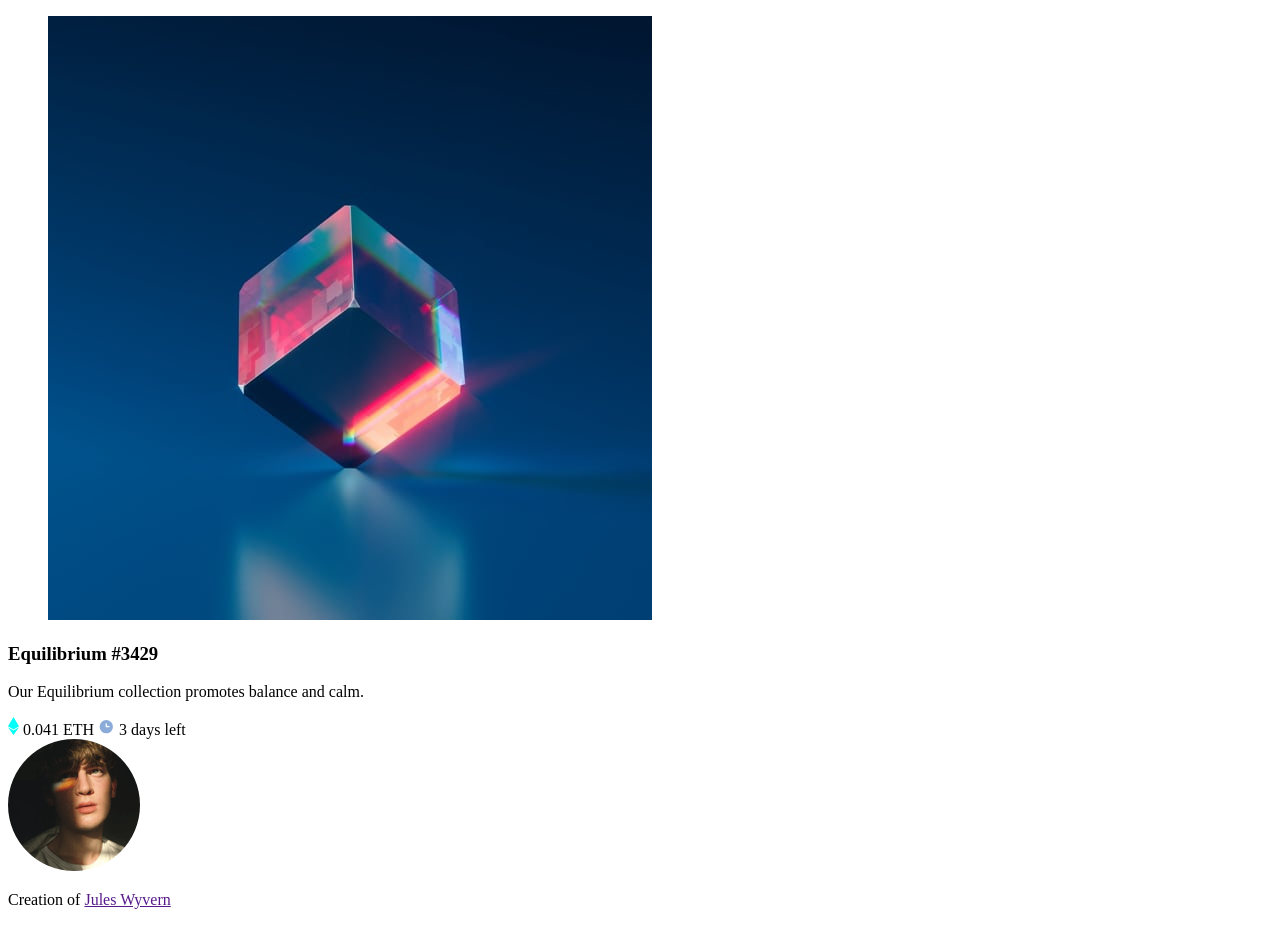
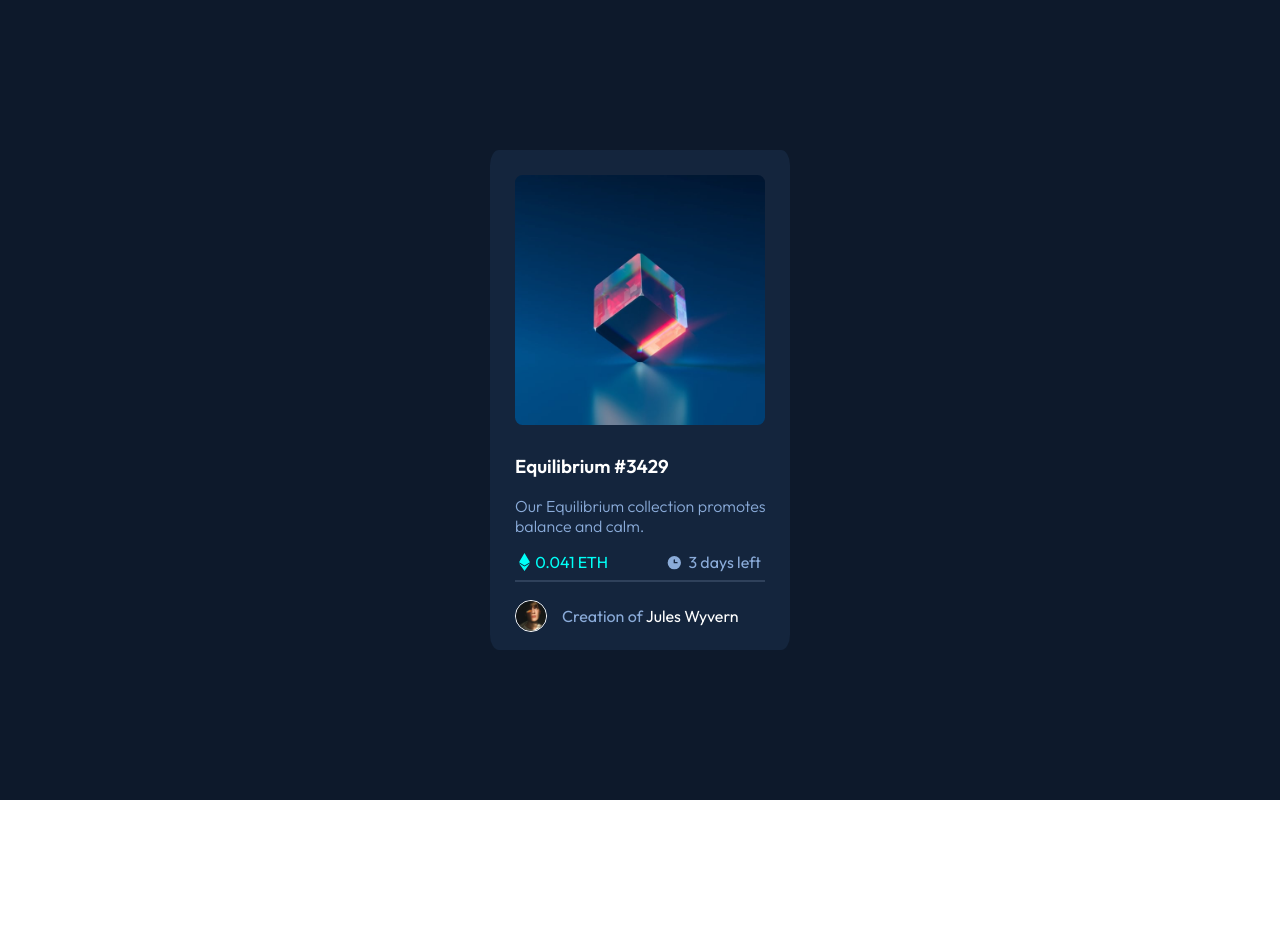
Before and after one commit to jlac8/nft-preview-card, a plain HTML site: page src/index.html in a window 1280 px wide. After the commit the page ends 800 px from the top, so only its background shows below. Drawn offline with Linux system fonts and the light colour scheme.

Commit message:
feat: styles CSS

```diff
--- a/src/index.html
+++ b/src/index.html
@@ -9,14 +9,12 @@
 <body>
   <main>
     <article class="nft-card">
-      <figure>
-        <img class="nft-card__image" src="../images/image-equilibrium.jpg" alt="NFT Image">
-      </figure>
+      <img class="nft-card__image" src="../images/image-equilibrium.jpg" alt="NFT Image">
       <section>
         <h1 class="nft-card__title">Equilibrium #3429</h1>
         <p class="nft-card__description">Our Equilibrium collection promotes balance and calm.</p>
       </section>
-      <section>
+      <section class="nft-card__data">
         <span class="nft-card__price">
           <img class="nft-card__eth-icon" src="../images/icon-ethereum.svg" alt="ETH icon">
           <data value="0.041" class="nft-card__price-value">0.041 ETH</data>
@@ -26,7 +24,8 @@
           <time class="nft-card__time-value">3 days left</time>
         </span>
       </section>
-      <footer>
+      <hr class="nft-card__line">
+      <footer class="nft-card__creator">
         <img class="nft-card__creator-avatar" src="../images/image-avatar.png" alt="Creator's avatar">
         <p class="nft-card__created-by">Creation of <a class="nft-card__creator-name" href="">Jules Wyvern</a></p>
       </footer>
--- a/src/styles.css
+++ b/src/styles.css
@@ -0,0 +1,131 @@
+@import url('https://fonts.googleapis.com/css2?family=Outfit:wght@100..900&display=swap');
+
+:root {
+  --main-bg-color: hsl(217, 54%, 11%);
+  --card-bg-color: hsl(216, 50%, 16%);
+  --white-color: hsl(0, 0%, 100%);
+  --primary-color: hsl(215, 51%, 70%);
+  --secundary-color: hsl(178, 100%, 50%);
+  --line-color: hsl(215, 32%, 27%);
+
+  --p-size: 18px;
+  --font-family: "Outfit", sans-serif;
+  --weight1: 600;
+  --weight2: 400;
+  --weight3: 300;
+}
+
+body {
+  font-family: var(--font-family);
+  height: 100%;
+  margin: 0;
+  padding: 0;
+}
+
+main {
+  min-height: 100vh;
+  display: flex;
+  justify-content: center;
+  align-items: center;
+  background-color: var(--main-bg-color);
+}
+
+.nft-card {
+  background-color: var(--card-bg-color);
+  max-width: 300px;
+  border-radius: 3%;
+}
+
+.nft-card__image {
+  max-width: 250px;
+  border-radius: 3%;
+  margin: 25px;
+  cursor: pointer;
+  transition: 0.3s ease;
+}
+
+.nft-card__image:hover {
+  filter: sepia(1) hue-rotate(180deg) saturate(5);
+}
+
+.nft-card__title {
+  color: var(--white-color);
+  margin-top: 0;
+  margin-left: 25px;
+  font-weight: var(--weight1);
+  cursor: pointer;
+}
+
+.nft-card__title:hover {
+  color: var(--secundary-color);
+}
+
+.nft-card__description {
+  color: var(--primary-color);
+  margin-left: 25px;
+  font-weight: var(--weight3);
+}
+
+.nft-card__data {
+  display: flex;
+  justify-content: space-around;
+}
+
+.nft-card__price {
+  display: flex;
+  align-items: center;
+}
+
+.nft-card__time-left {
+  display: flex;
+  align-items: center;
+}
+
+.nft-card__eth-icon {
+  margin-right: 5px;
+}
+
+.nft-card__clock-icon {
+  margin-right: 5px;
+}
+
+.nft-card__price-value {
+  color: var(--secundary-color);
+}
+
+.nft-card__time-value {
+  color: var(--primary-color);
+}
+
+.nft-card__line {
+  border: 1px solid var(--line-color);
+  margin-left: 25px;
+  margin-right: 25px;
+}
+
+.nft-card__creator {
+  display: flex;
+  align-items: center;
+  margin-bottom: 8px;
+}
+
+.nft-card__creator-avatar {
+  width: 30px;
+  border-radius: 50%;
+  border: 1px solid var(--white-color);
+  margin-left: 25px;
+  margin-right: 15px;
+}
+
+.nft-card__created-by {
+  color: var(--primary-color);
+}
+
+.nft-card__creator-name {
+  color: var(--white-color);
+  text-decoration: none;
+}
+
+.nft-card__creator-name:hover {
+  color: var(--secundary-color);
+}
```
